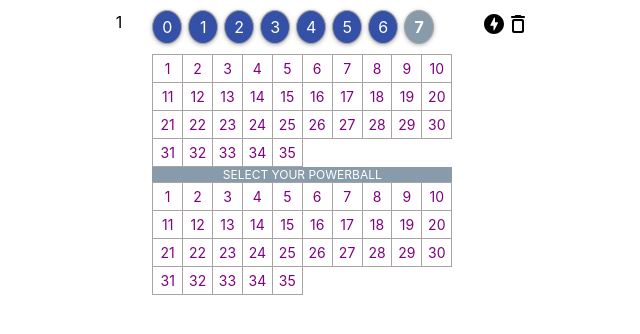
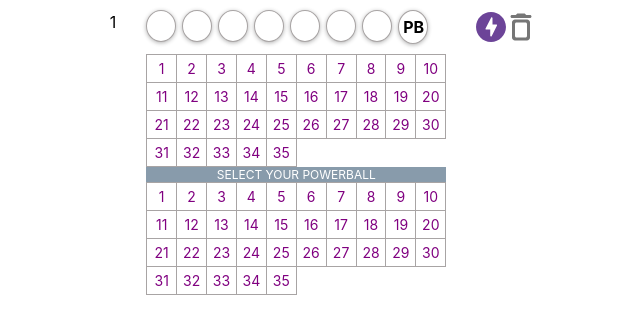
Before and after one commit to nathan-collins/lotto-selection, a React (Create React App) app: page / in a window 1280 px wide. Shown: the top 334 px of the page, without its empty margins (317-957 px from the left). Built offline with nearby package versions, Linux system fonts and the light colour scheme.

Commit message:
Finalise changes

```diff
--- a/src/components/App.css
+++ b/src/components/App.css
@@ -8,8 +8,22 @@
   width: 300px;
 }
 
+.offline-icon {
+  fill: #6c4498 !important;
+}
+
+.delete-icon {
+  fill: #767676 !important;
+}
+
+.scale-icon {
+  padding: 3px;
+  transform: scale(1.5);
+}
+
 #increment {
   padding: 12px 30px;
+  font-size: 1rem;
 }
 
 #icons {
--- a/src/components/App.js
+++ b/src/components/App.js
@@ -61,6 +61,11 @@ function App() {
     setSecondaryNumbers(defaultSecondaryNumbers);
   };
 
+  const largeIcon = {
+    width: 60,
+    height: 60,
+  };
+
   /**
    * @return {String} Markup value for <App />
    */
@@ -86,8 +91,8 @@ function App() {
         />
       </section>
       <section id="icons">
-        <OfflineBolt onClick={fetchResults} />
-        <Delete onClick={removeResults} />
+        <OfflineBolt className="scale-icon offline-icon" onClick={fetchResults} />
+        <Delete className="scale-icon delete-icon" onClick={removeResults} />
       </section>
     </div>
   );
--- a/src/components/NumberContainer.css
+++ b/src/components/NumberContainer.css
@@ -51,6 +51,6 @@ div {
   background-size: contain;
   background-repeat: no-repeat;
   background-position: center;
-  background-color: #f5deb3;
+  background-color: #e9e4f1;
   font-weight: bold;
 }
--- a/src/components/NumberContainer.js
+++ b/src/components/NumberContainer.js
@@ -36,7 +36,7 @@ NumberContainer.propTypes = {
 };
 
 NumberContainer.defaultProps = {
-  number: 0,
+  number: null,
   secondaryCharacter: false,
   exists: false,
   secondaryCharacterLabel: '',
--- a/src/components/NumbersList.js
+++ b/src/components/NumbersList.js
@@ -52,7 +52,7 @@ const NumbersList = ({ primaryNumbers, secondaryNumbers, secondaryCharacterLabel
       return (
         <NumberContainer
           type="circle"
-          number={index}
+          number={number}
           secondaryCharacter={secondaryCharacter}
           secondaryCharacterLabel={secondaryCharacterLabel}
         />
```
Also changed, not shown: 1 other file (tests, documents, lock files or other folders).
